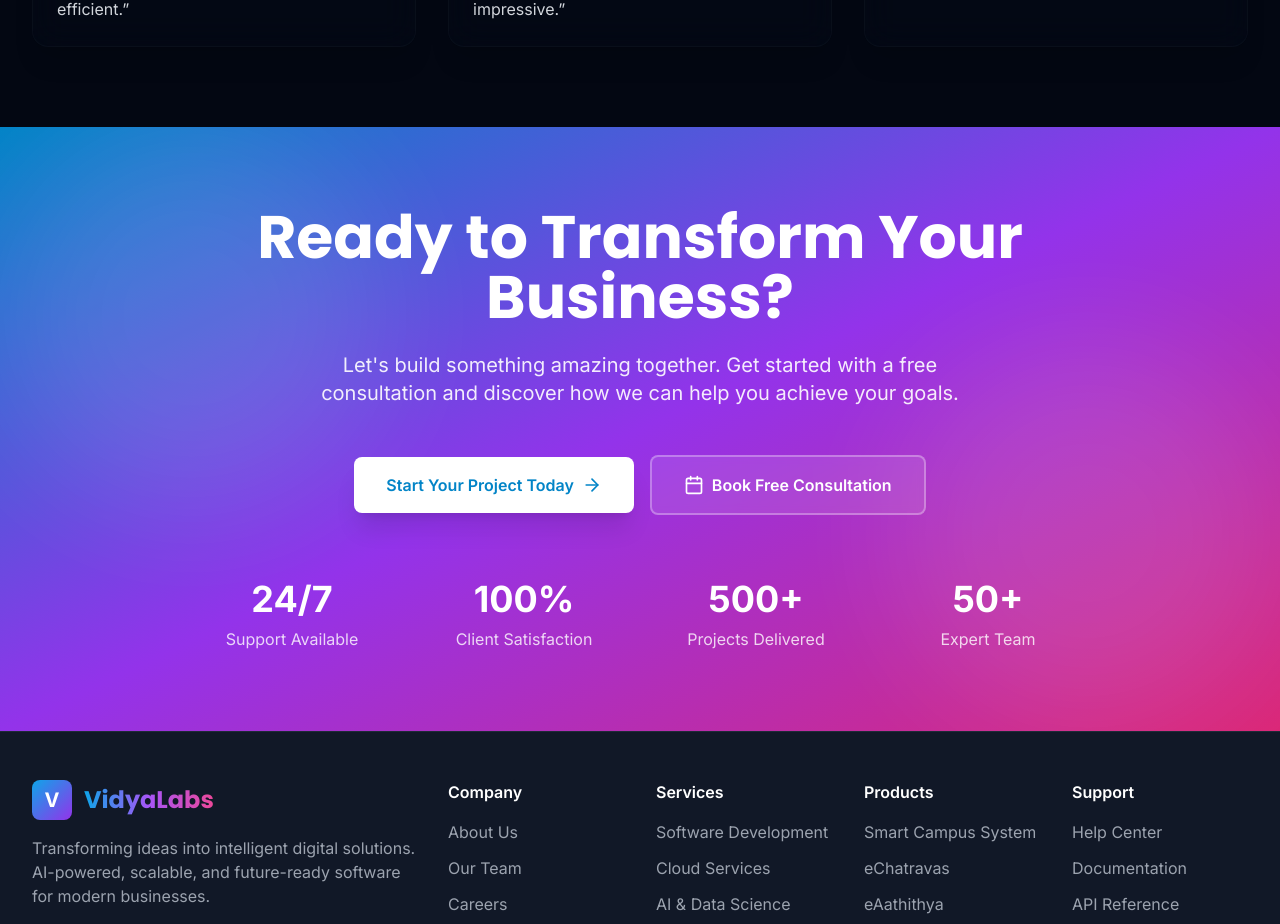
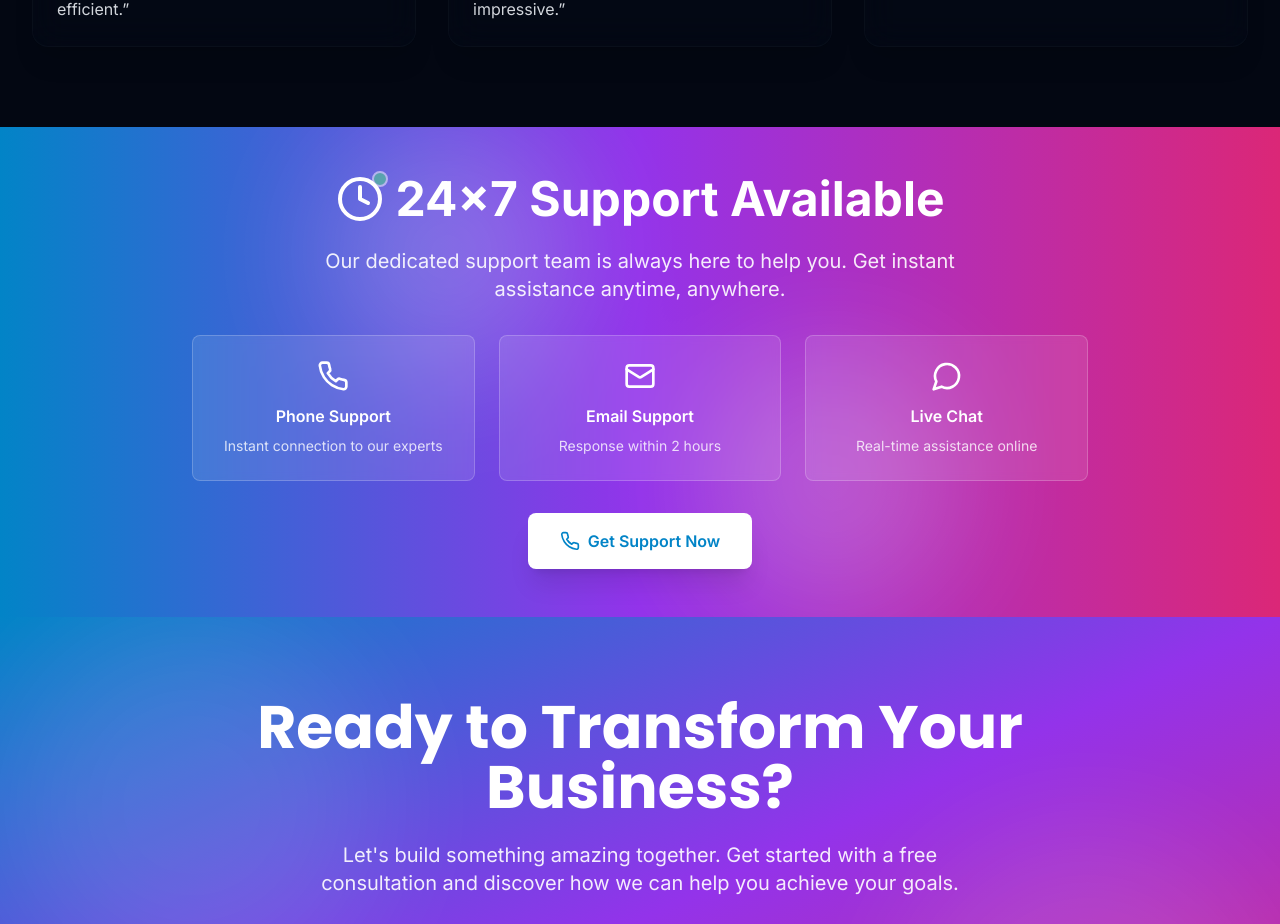
Before and after one commit to dsrk-pgi/vidyalabs-website, a Next.js app: page / in a window 1280 px wide. Shown: the part 6057-6981 px from the top of the page. Built offline with nearby package versions, Linux system fonts and the light colour scheme.

Commit message:
Add comprehensive 24x7 support sections across website

```diff
--- a/app/contact/page.tsx
+++ b/app/contact/page.tsx
@@ -198,8 +198,39 @@ export default function ContactPage() {
                 </div>
               </div>
 
+              <div className="glass-card p-6 bg-gradient-to-br from-primary-50 to-purple-50 dark:from-primary-900/20 dark:to-purple-900/20 border-2 border-primary-200 dark:border-primary-800">
+                <div className="flex items-center gap-3 mb-4">
+                  <div className="w-12 h-12 bg-gradient-to-br from-primary-500 to-purple-600 rounded-full flex items-center justify-center">
+                    <svg className="w-6 h-6 text-white" fill="none" stroke="currentColor" viewBox="0 0 24 24">
+                      <path strokeLinecap="round" strokeLinejoin="round" strokeWidth={2} d="M12 8v4l3 3m6-3a9 9 0 11-18 0 9 9 0 0118 0z" />
+                    </svg>
+                  </div>
+                  <div>
+                    <h3 className="font-bold text-gray-900 dark:text-white text-lg">24x7 Support Available</h3>
+                    <p className="text-sm text-primary-600 dark:text-primary-400 font-medium">Round-the-clock assistance</p>
+                  </div>
+                </div>
+                <p className="text-gray-700 dark:text-gray-300 text-sm mb-4">
+                  Our dedicated support team is available 24 hours a day, 7 days a week to assist you with any queries or issues.
+                </p>
+                <div className="space-y-2 text-sm">
+                  <div className="flex items-center gap-2">
+                    <div className="w-2 h-2 bg-green-500 rounded-full animate-pulse"></div>
+                    <span className="text-gray-700 dark:text-gray-300 font-medium">Emergency Support: Always Available</span>
+                  </div>
+                  <div className="flex items-center gap-2">
+                    <div className="w-2 h-2 bg-blue-500 rounded-full"></div>
+                    <span className="text-gray-600 dark:text-gray-400">Email Response: Within 2 hours</span>
+                  </div>
+                  <div className="flex items-center gap-2">
+                    <div className="w-2 h-2 bg-purple-500 rounded-full"></div>
+                    <span className="text-gray-600 dark:text-gray-400">Phone Support: Instant Connection</span>
+                  </div>
+                </div>
+              </div>
+
               <div className="glass-card p-6">
-                <h3 className="font-semibold text-gray-900 dark:text-white mb-4">Business Hours</h3>
+                <h3 className="font-semibold text-gray-900 dark:text-white mb-4">Office Hours</h3>
                 <div className="space-y-2 text-sm">
                   <div className="flex justify-between">
                     <span className="text-gray-600 dark:text-gray-400">Monday - Friday</span>
@@ -211,7 +242,12 @@ export default function ContactPage() {
                   </div>
                   <div className="flex justify-between">
                     <span className="text-gray-600 dark:text-gray-400">Sunday</span>
-                    <span className="text-gray-900 dark:text-white font-medium">Closed</span>
+                    <span className="text-gray-900 dark:text-white font-medium">By Appointment</span>
+                  </div>
+                  <div className="mt-4 pt-4 border-t border-gray-200 dark:border-gray-700">
+                    <p className="text-xs text-gray-500 dark:text-gray-500">
+                      Note: Support services are available 24x7 even outside office hours
+                    </p>
                   </div>
                 </div>
               </div>
--- a/app/page.tsx
+++ b/app/page.tsx
@@ -6,6 +6,7 @@ import FeaturedProducts from '@/components/home/FeaturedProducts'
 import WhyVidyaLabs from '@/components/home/WhyVidyaLabs'
 import LiveDemos from '@/components/home/LiveDemos'
 import Testimonials from '@/components/home/Testimonials'
+import SupportBanner from '@/components/home/SupportBanner'
 import CallToAction from '@/components/home/CallToAction'
 
 export default function Home() {
@@ -17,6 +18,7 @@ export default function Home() {
       <WhyVidyaLabs />
       <LiveDemos />
       <Testimonials />
+      <SupportBanner />
       <CallToAction />
     </div>
   )
--- /dev/null
+++ b/components/home/SupportBanner.tsx
@@ -0,0 +1,66 @@
+'use client'
+
+import { motion } from 'framer-motion'
+import Link from 'next/link'
+import { Clock, Phone, Mail, MessageCircle } from 'lucide-react'
+
+export default function SupportBanner() {
+  return (
+    <section className="py-12 bg-gradient-to-r from-primary-600 via-purple-600 to-pink-600 relative overflow-hidden">
+      <div className="absolute inset-0 opacity-20">
+        <div className="absolute top-0 left-1/4 w-64 h-64 bg-white rounded-full blur-3xl animate-float" />
+        <div className="absolute bottom-0 right-1/4 w-64 h-64 bg-white rounded-full blur-3xl animate-float" style={{ animationDelay: '2s' }} />
+      </div>
+
+      <div className="container-custom mx-auto relative z-10">
+        <motion.div
+          initial={{ opacity: 0, y: 20 }}
+          whileInView={{ opacity: 1, y: 0 }}
+          viewport={{ once: true }}
+          transition={{ duration: 0.6 }}
+          className="text-center"
+        >
+          <div className="inline-flex items-center gap-3 mb-6">
+            <div className="relative">
+              <Clock className="w-12 h-12 text-white" />
+              <div className="absolute -top-1 -right-1 w-4 h-4 bg-green-400 rounded-full animate-pulse border-2 border-white"></div>
+            </div>
+            <h2 className="text-4xl sm:text-5xl font-bold text-white">
+              24x7 Support Available
+            </h2>
+          </div>
+
+          <p className="text-xl text-white/90 mb-8 max-w-2xl mx-auto">
+            Our dedicated support team is always here to help you. Get instant assistance anytime, anywhere.
+          </p>
+
+          <div className="grid grid-cols-1 md:grid-cols-3 gap-6 max-w-4xl mx-auto mb-8">
+            <div className="bg-white/10 backdrop-blur-sm rounded-lg p-6 border border-white/20">
+              <Phone className="w-8 h-8 text-white mb-3 mx-auto" />
+              <h3 className="font-semibold text-white mb-2">Phone Support</h3>
+              <p className="text-white/80 text-sm">Instant connection to our experts</p>
+            </div>
+            <div className="bg-white/10 backdrop-blur-sm rounded-lg p-6 border border-white/20">
+              <Mail className="w-8 h-8 text-white mb-3 mx-auto" />
+              <h3 className="font-semibold text-white mb-2">Email Support</h3>
+              <p className="text-white/80 text-sm">Response within 2 hours</p>
+            </div>
+            <div className="bg-white/10 backdrop-blur-sm rounded-lg p-6 border border-white/20">
+              <MessageCircle className="w-8 h-8 text-white mb-3 mx-auto" />
+              <h3 className="font-semibold text-white mb-2">Live Chat</h3>
+              <p className="text-white/80 text-sm">Real-time assistance online</p>
+            </div>
+          </div>
+
+          <Link
+            href="/contact"
+            className="inline-flex items-center gap-2 px-8 py-4 bg-white text-primary-600 rounded-lg font-semibold hover:bg-gray-100 transition-all duration-300 shadow-xl hover:shadow-2xl transform hover:-translate-y-1"
+          >
+            <Phone className="w-5 h-5" />
+            Get Support Now
+          </Link>
+        </motion.div>
+      </div>
+    </section>
+  )
+}
```
